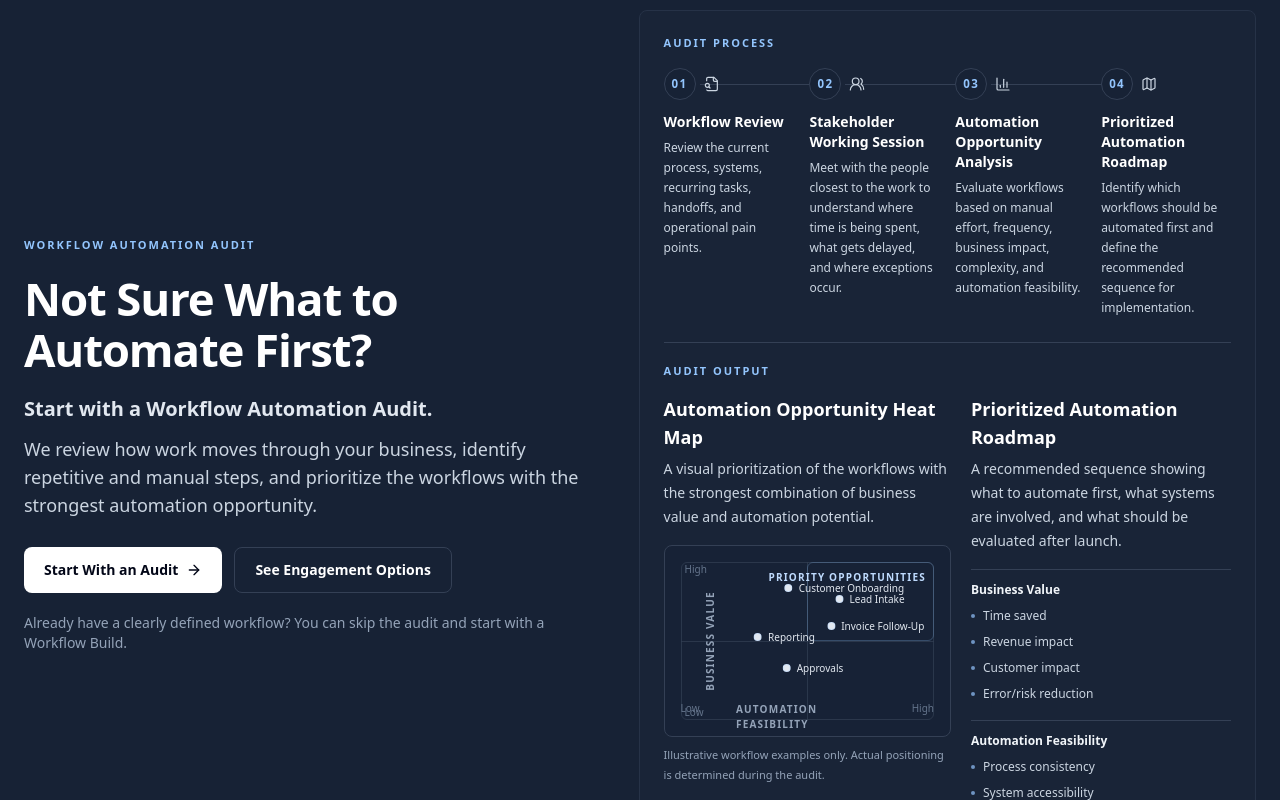
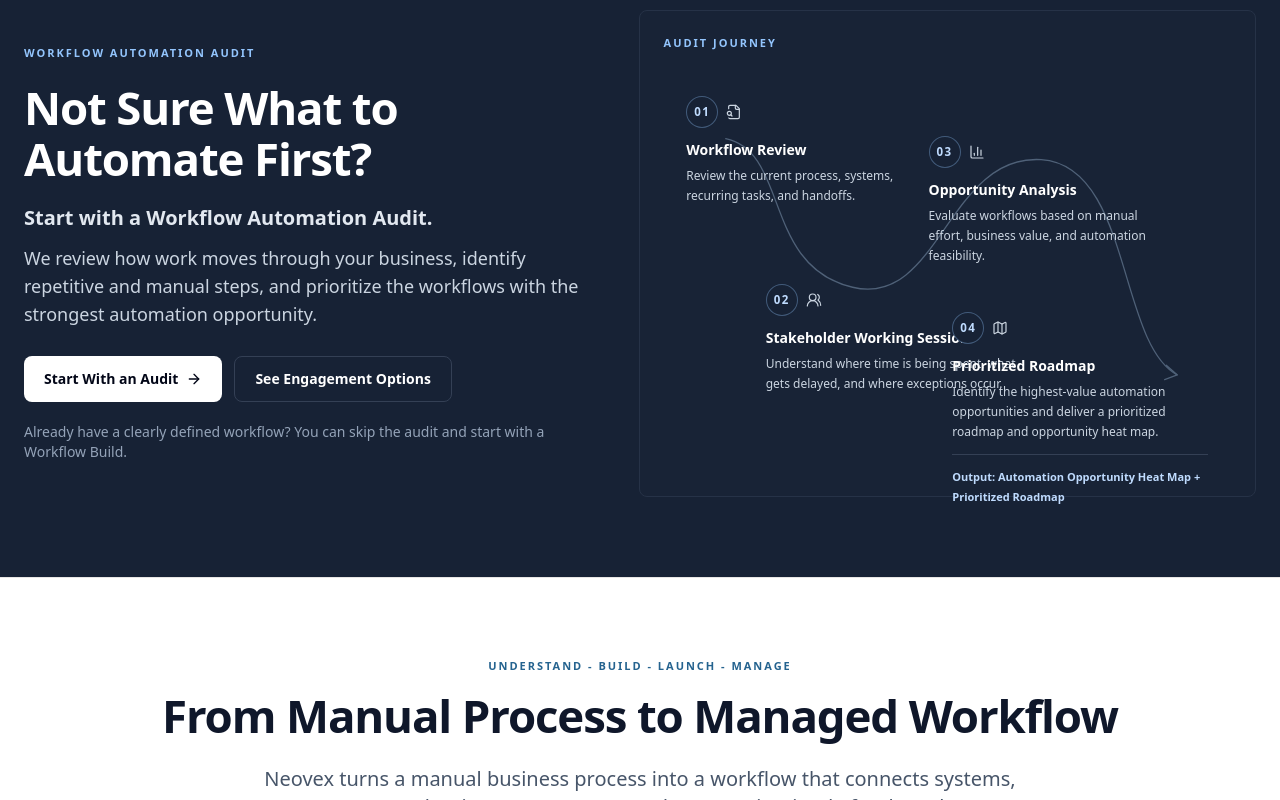
Before and after one commit to VVG-1/neovex-site, a React (Vite) app: page / in a window 1280 px wide. Shown: the part 2260-3060 px from the top of the page. Built offline with nearby package versions, Linux system fonts and the light colour scheme.

Commit message:
Simplify workflow audit journey

```diff
--- a/src/components/WorkflowAudit.jsx
+++ b/src/components/WorkflowAudit.jsx
@@ -8,45 +8,30 @@ const auditSteps = [
     n: "01",
     Icon: FileSearch,
     title: "Workflow Review",
-    desc: "Review the current process, systems, recurring tasks, handoffs, and operational pain points.",
+    desc: "Review the current process, systems, recurring tasks, and handoffs.",
+    position: "left-[4%] top-[6%] max-w-[14rem]",
   },
   {
     n: "02",
     Icon: UsersRound,
     title: "Stakeholder Working Session",
-    desc: "Meet with the people closest to the work to understand where time is being spent, what gets delayed, and where exceptions occur.",
+    desc: "Understand where time is being spent, what gets delayed, and where exceptions occur.",
+    position: "left-[18%] top-[53%] max-w-[17rem]",
   },
   {
     n: "03",
     Icon: BarChart3,
-    title: "Automation Opportunity Analysis",
-    desc: "Evaluate workflows based on manual effort, frequency, business impact, complexity, and automation feasibility.",
+    title: "Opportunity Analysis",
+    desc: "Evaluate workflows based on manual effort, business value, and automation feasibility.",
+    position: "right-[11%] top-[16%] max-w-[15rem]",
   },
   {
     n: "04",
     Icon: Map,
-    title: "Prioritized Automation Roadmap",
-    desc: "Identify which workflows should be automated first and define the recommended sequence for implementation.",
+    title: "Prioritized Roadmap",
+    desc: "Identify the highest-value automation opportunities and deliver a prioritized roadmap and opportunity heat map.",
+    position: "right-[4%] top-[60%] max-w-[16rem]",
   },
-];
-
-const criteria = [
-  {
-    title: "Business Value",
-    items: ["Time saved", "Revenue impact", "Customer impact", "Error/risk reduction"],
-  },
-  {
-    title: "Automation Feasibility",
-    items: ["Process consistency", "System accessibility", "Exception complexity", "Implementation effort"],
-  },
-];
-
-const heatMapPoints = [
-  { label: "Lead Intake", x: "72%", y: "28%" },
-  { label: "Customer Onboarding", x: "63%", y: "22%" },
-  { label: "Invoice Follow-Up", x: "74%", y: "42%" },
-  { label: "Reporting", x: "42%", y: "48%" },
-  { label: "Approvals", x: "52%", y: "64%" },
 ];
 
 export default function WorkflowAudit() {
@@ -89,21 +74,46 @@ export default function WorkflowAudit() {
           </p>
         </div>
 
-        <div className="rounded-lg border border-[#263247] bg-[#1B2638]/70 p-5 md:p-6">
-          <div>
+        <AuditRoadmap />
+      </div>
+    </section>
+  );
+}
+
+function AuditRoadmap() {
+  return (
+    <div className="rounded-lg border border-[#263247] bg-[#1B2638]/55 p-5 md:p-6">
       <div className="text-[11px] font-semibold uppercase tracking-[0.18em] text-blue-300">
-              Audit Process
+        Audit Journey
       </div>
 
-            <ol className="mt-4 grid gap-4 md:grid-cols-2 xl:grid-cols-4">
-              {auditSteps.map(({ n, Icon, title, desc }, index) => (
-                <li key={title} className="relative">
-                  {index < auditSteps.length - 1 ? (
-                    <div className="hidden xl:block absolute left-[2.25rem] right-[-1rem] top-4 h-px bg-[#344055]" aria-hidden="true" />
-                  ) : null}
+      <div className="relative mt-5 hidden min-h-[25rem] lg:block">
+        <svg
+          className="absolute inset-0 h-full w-full text-[#4f6178]"
+          viewBox="0 0 680 420"
+          fill="none"
+          preserveAspectRatio="none"
+          aria-hidden="true"
+        >
+          <path
+            d="M74 70 C150 84 118 204 226 226 C330 248 340 86 452 92 C560 98 544 285 615 318"
+            stroke="currentColor"
+            strokeWidth="1.5"
+            strokeLinecap="round"
+          />
+          <path
+            d="M602 308 L615 318 L600 323"
+            stroke="currentColor"
+            strokeWidth="1.5"
+            strokeLinecap="round"
+            strokeLinejoin="round"
+          />
+        </svg>
 
-                  <div className="relative flex items-center gap-2">
-                    <span className="grid h-8 w-8 place-items-center rounded-full border border-[#344055] bg-[#172235] text-[0.72rem] font-semibold tracking-[0.12em] text-blue-300">
+        {auditSteps.map(({ n, Icon, title, desc, position }) => (
+          <div key={title} className={`absolute ${position}`}>
+            <div className="flex items-center gap-2">
+              <span className="grid h-8 w-8 place-items-center rounded-full border border-blue-300/35 bg-[#172235] text-[0.72rem] font-semibold tracking-[0.12em] text-blue-200">
                 {n}
               </span>
               <Icon className="h-4 w-4 text-slate-300" strokeWidth={1.8} aria-hidden="true" />
@@ -115,102 +125,46 @@ export default function WorkflowAudit() {
             <p className="mt-1.5 text-xs leading-5 text-slate-300">
               {desc}
             </p>
+
+            {n === "04" ? (
+              <p className="mt-3 border-t border-[#344055] pt-3 text-[11px] font-semibold leading-5 text-blue-200">
+                Output: Automation Opportunity Heat Map + Prioritized Roadmap
+              </p>
+            ) : null}
+          </div>
+        ))}
+      </div>
+
+      <ol className="mt-5 space-y-0 border-y border-[#344055] lg:hidden">
+        {auditSteps.map(({ n, Icon, title, desc }, index) => (
+          <li key={title} className={index === 0 ? "" : "border-t border-[#344055]"}>
+            <div className="grid grid-cols-[2.5rem_minmax(0,1fr)] gap-3 py-4">
+              <div className="pt-0.5">
+                <span className="grid h-8 w-8 place-items-center rounded-full border border-blue-300/35 bg-[#172235] text-[0.72rem] font-semibold tracking-[0.12em] text-blue-200">
+                  {n}
+                </span>
+              </div>
+
+              <div>
+                <div className="flex items-center gap-2">
+                  <Icon className="h-4 w-4 text-slate-300" strokeWidth={1.8} aria-hidden="true" />
+                  <h3 className="text-sm font-semibold leading-5 text-white">
+                    {title}
+                  </h3>
+                </div>
+                <p className="mt-1.5 text-xs leading-5 text-slate-300">
+                  {desc}
+                </p>
+                {n === "04" ? (
+                  <p className="mt-3 border-t border-[#344055] pt-3 text-[11px] font-semibold leading-5 text-blue-200">
+                    Output: Automation Opportunity Heat Map + Prioritized Roadmap
+                  </p>
+                ) : null}
+              </div>
+            </div>
           </li>
         ))}
       </ol>
     </div>
-
-          <div className="mt-6 border-t border-[#344055] pt-5">
-            <div className="text-[11px] font-semibold uppercase tracking-[0.18em] text-blue-300">
-              Audit Output
-            </div>
-
-            <div className="mt-4 grid gap-5 xl:grid-cols-[1.05fr_0.95fr]">
-              <div>
-                <h3 className="text-lg font-semibold text-white">
-                  Automation Opportunity Heat Map
-                </h3>
-                <p className="mt-1.5 text-sm leading-6 text-slate-300">
-                  A visual prioritization of the workflows with the strongest combination of business value and automation potential.
-                </p>
-
-                <div className="mt-4">
-                  <HeatMap />
-                  <p className="mt-2 text-[11px] leading-5 text-slate-400">
-                    Illustrative workflow examples only. Actual positioning is determined during the audit.
-                  </p>
-                </div>
-              </div>
-
-              <div>
-                <h3 className="text-lg font-semibold text-white">
-                  Prioritized Automation Roadmap
-                </h3>
-                <p className="mt-1.5 text-sm leading-6 text-slate-300">
-                  A recommended sequence showing what to automate first, what systems are involved, and what should be evaluated after launch.
-                </p>
-
-                <div className="mt-4 grid gap-4 sm:grid-cols-2 xl:grid-cols-1">
-                  {criteria.map((group) => (
-                    <div key={group.title} className="border-t border-[#344055] pt-3">
-                      <div className="text-xs font-semibold text-slate-100">
-                        {group.title}
-                      </div>
-                      <ul className="mt-2 space-y-1.5 text-xs leading-5 text-slate-300">
-                        {group.items.map((item) => (
-                          <li key={item} className="flex items-start gap-2">
-                            <span className="mt-2 h-1 w-1 rounded-full bg-blue-300/70" aria-hidden="true" />
-                            <span>{item}</span>
-                          </li>
-                        ))}
-                      </ul>
-                    </div>
-                  ))}
-                </div>
-              </div>
-            </div>
-          </div>
-        </div>
-      </div>
-    </section>
   );
 }
-
-function HeatMap() {
-  return (
-    <div className="relative h-48 rounded-lg border border-[#344055] bg-[#172235]/55 p-4">
-      <div className="absolute inset-4 rounded-md border border-[#344055]/70" aria-hidden="true" />
-      <div className="absolute left-1/2 top-4 bottom-4 w-px bg-[#344055]/70" aria-hidden="true" />
-      <div className="absolute left-4 right-4 top-1/2 h-px bg-[#344055]/70" aria-hidden="true" />
-
-      <div className="absolute right-4 top-4 h-[calc(50%-1rem)] w-[calc(50%-1rem)] rounded-md border border-blue-300/25 bg-blue-300/8" aria-hidden="true" />
-      <div className="absolute right-6 top-6 text-[10px] font-semibold uppercase tracking-[0.12em] text-blue-200">
-        Priority Opportunities
-      </div>
-
-      <div className="absolute -left-1 top-1/2 -translate-y-1/2 -rotate-90 text-[10px] font-semibold uppercase tracking-[0.12em] text-slate-400">
-        Business Value
-      </div>
-      <div className="absolute bottom-1 left-1/2 -translate-x-1/2 text-[10px] font-semibold uppercase tracking-[0.12em] text-slate-400">
-        Automation Feasibility
-      </div>
-      <div className="absolute left-4 bottom-5 text-[10px] text-slate-500">Low</div>
-      <div className="absolute right-4 bottom-5 text-[10px] text-slate-500">High</div>
-      <div className="absolute left-5 bottom-4 text-[10px] text-slate-500">Low</div>
-      <div className="absolute left-5 top-4 text-[10px] text-slate-500">High</div>
-
-      {heatMapPoints.map((point) => (
-        <div
-          key={point.label}
-          className="absolute -translate-x-1/2 -translate-y-1/2 whitespace-nowrap"
-          style={{ left: point.x, top: point.y }}
-        >
-          <div className="flex items-center gap-1.5">
-            <span className="h-2 w-2 rounded-full border border-blue-200/60 bg-slate-200" aria-hidden="true" />
-            <span className="text-[10px] leading-none text-slate-200">{point.label}</span>
-          </div>
-        </div>
-      ))}
-    </div>
-  );
-}
```
Lines whose indentation alone changed are shown as unchanged.
